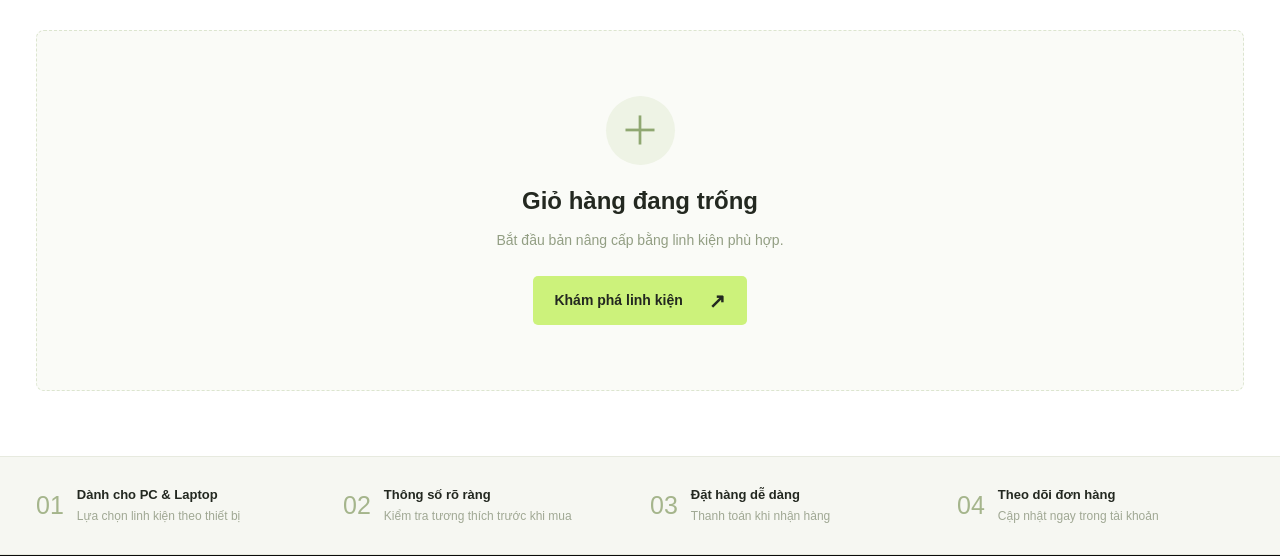
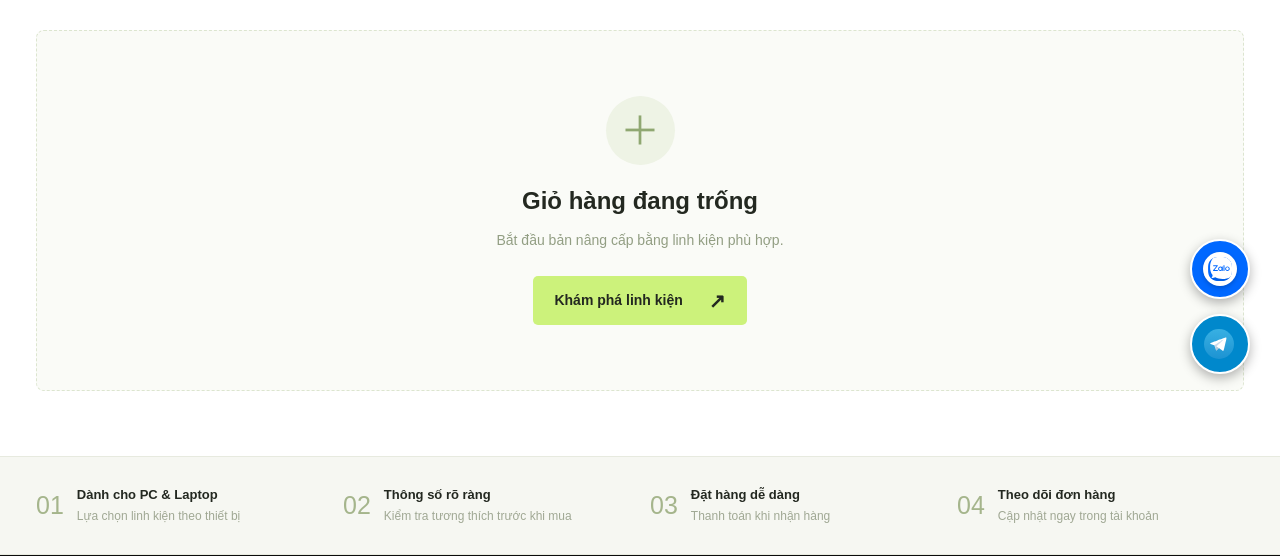
Before and after one commit to thekayzz207/25DH110785_LTW, an ASP.NET MVC app: page /Cart in a window 1280 px wide. Shown: the part 396-952 px from the top of the page. Run offline with ASP.NET Core 8 and stand-ins for ASP.NET MVC 5, Linux system fonts and the light colour scheme; the project's own start-up code is not run, and a stand-in starts its controllers and pages; some libraries are stand-ins or nearby versions.

Commit message:
thêm phương thức liên hệ

```diff
--- /dev/null
+++ b/Content/contact-buttons.css
@@ -0,0 +1,135 @@
+.aks-contact {
+  position: fixed;
+  right: calc(20px + env(safe-area-inset-right, 0px));
+  bottom: calc(20px + env(safe-area-inset-bottom, 0px));
+  z-index: 1100;
+  display: flex;
+  flex-direction: column;
+  align-items: flex-end;
+  gap: 12px;
+}
+
+.aks-contact__button {
+  box-sizing: border-box;
+  display: flex;
+  align-items: center;
+  flex: 0 0 auto;
+  width: 50px;
+  max-width: calc(100vw - 40px);
+  height: 50px;
+  overflow: hidden;
+  border: 2px solid #fff;
+  border-radius: 25px;
+  color: #fff;
+  text-decoration: none;
+  box-shadow: 0 4px 12px rgba(0, 0, 0, 0.3);
+  transition: width 0.4s cubic-bezier(0.175, 0.885, 0.32, 1.275);
+}
+
+.aks-contact__button--zalo {
+  background: #0068ff;
+}
+
+.aks-contact__button--telegram {
+  background: #0088cc;
+}
+
+.aks-contact__icon {
+  display: flex;
+  justify-content: center;
+  align-items: center;
+  flex: 0 0 46px;
+  width: 46px;
+  height: 46px;
+  color: #fff;
+}
+
+.aks-contact__zalo-disc {
+  display: flex;
+  justify-content: center;
+  align-items: center;
+  width: 34px;
+  height: 34px;
+  border-radius: 50%;
+  background: #fff;
+  box-shadow: 0 2px 4px rgba(0, 0, 0, 0.2);
+}
+
+.aks-contact__zalo-disc img {
+  display: block;
+  width: 24px;
+  height: 24px;
+}
+
+.aks-contact__telegram-icon {
+  display: block;
+  width: 26px;
+  height: 26px;
+  margin-right: 2px;
+}
+
+.aks-contact__text {
+  flex: 0 0 auto;
+  padding-right: 12px;
+  opacity: 0;
+  transform: translateX(10px);
+  color: #fff;
+  font: 700 14px/1.35 Arial, sans-serif;
+  white-space: nowrap;
+  transition: opacity 0.3s ease, transform 0.3s ease;
+}
+
+.aks-contact__button:hover,
+.aks-contact__button:focus-visible {
+  width: 200px;
+  color: #fff;
+  text-decoration: none;
+}
+
+.aks-contact__button:hover .aks-contact__text,
+.aks-contact__button:focus-visible .aks-contact__text {
+  opacity: 1;
+  transform: translateX(-2px);
+}
+
+.aks-contact__button:focus-visible {
+  outline: 3px solid #172b4d;
+  outline-offset: 3px;
+}
+
+@media (min-width: 768px) {
+  .aks-contact {
+    right: calc(30px + env(safe-area-inset-right, 0px));
+    bottom: calc(30px + env(safe-area-inset-bottom, 0px));
+    gap: 15px;
+  }
+
+  .aks-contact__button {
+    width: 60px;
+    height: 60px;
+    border-radius: 30px;
+  }
+
+  .aks-contact__icon {
+    flex-basis: 56px;
+    width: 56px;
+    height: 56px;
+  }
+
+  .aks-contact__telegram-icon {
+    width: 30px;
+    height: 30px;
+  }
+
+  .aks-contact__button:hover,
+  .aks-contact__button:focus-visible {
+    width: 220px;
+  }
+}
+
+@media (prefers-reduced-motion: reduce) {
+  .aks-contact__button,
+  .aks-contact__text {
+    transition: none;
+  }
+}
--- /dev/null
+++ b/Views/Shared/_ContactButtons.cshtml
@@ -0,0 +1,10 @@
+<nav class="aks-contact" aria-label="Liên hệ AnhKhoaStore">
+    <a class="aks-contact__button aks-contact__button--zalo" href="https://zalo.me/0382312984" target="_blank" rel="noopener noreferrer" aria-label="Chat Zalo với AnhKhoaStore qua số 0382312984">
+        <span class="aks-contact__icon" aria-hidden="true"><span class="aks-contact__zalo-disc"><img src="@Url.Content("~/Content/images/zalo-contact.svg")" alt="" width="24" height="24" /></span></span>
+        <span class="aks-contact__text" aria-hidden="true">Chat Zalo: 0382312984</span>
+    </a>
+    <a class="aks-contact__button aks-contact__button--telegram" href="https://t.me/thekayzz" target="_blank" rel="noopener noreferrer" aria-label="Liên hệ AnhKhoaStore qua Telegram">
+        <span class="aks-contact__icon" aria-hidden="true"><img class="aks-contact__telegram-icon" src="@Url.Content("~/Content/images/telegram-contact.svg")" alt="" width="30" height="30" /></span>
+        <span class="aks-contact__text" aria-hidden="true">Telegram: @@thekayzz</span>
+    </a>
+</nav>
--- a/Views/Shared/_Layout.cshtml
+++ b/Views/Shared/_Layout.cshtml
@@ -26,6 +26,7 @@
     <link href="@Url.Content("~/Content/cart-quantity.css")" rel="stylesheet" />
     <link href="@Url.Content("~/Content/account-menu.css")" rel="stylesheet" />
     <link href="@Url.Content("~/Content/my-orders.css")" rel="stylesheet" />
+    <link href="@Url.Content("~/Content/contact-buttons.css")" rel="stylesheet" />
 </head>
 <body>
     <a class="skip-link" href="#main-content">Chuyển đến nội dung</a>
@@ -65,5 +66,6 @@
     <script src="@Url.Content("~/Content/cart-toast.js")" defer></script>
     <script src="@Url.Content("~/Content/cart-quantity.js")" defer></script>
     <script src="@Url.Content("~/Content/account-menu.js")" defer></script>
+    @Html.Partial("_ContactButtons")
 </body>
 </html>
```
Also changed, not shown: Content/images/telegram-contact.svg (added), Content/images/zalo-contact.svg (added).
